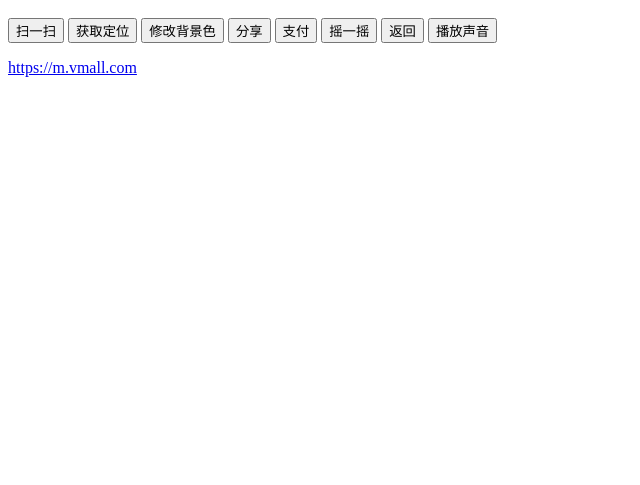
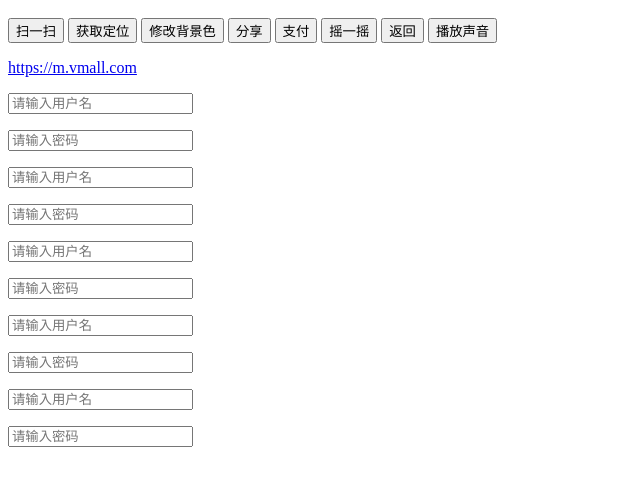
Before and after one commit to Metoos/JQWebView, a plain HTML site: page JQWebViewDemo/index.html in a window 1280 px wide. Shown: the part 57-542 px from the top of the page, without its empty margins (0-640 px from the left). Drawn offline with Linux system fonts and the light colour scheme.

```diff
--- a/JQWebViewDemo/index.html
+++ b/JQWebViewDemo/index.html
@@ -1,6 +1,15 @@
 <html>
     <head>
         <meta http-equiv="Content-Type" content="text/html; charset=utf8">
+
+            <meta name="viewport" content="width=device-width, initial-scale=1.0, maximum-scale=1.0, minimum-scale=1.0, user-scalable=no">
+                <!-- viewport ：用户网页的可视区域.
+                    width：控制viewport的大小，可以指定一个值，如600，或者特殊的值，如device-width为设备的宽度（单位为缩放100%时的CSS的像素）。
+                height：和 width 相对应，指定高度。
+                initial-scale：初始缩放比例，也即是当页面第一次 load 的时候缩放比例。
+                maximum-scale：允许用户缩放到的最大比例。
+                user-scalable：用户是否可以手动缩放。
+                -->
                 <script language="javascript">
                     var ctuapp_share_img="www.baidu.com";
                     function scanClick() {
@@ -78,7 +87,36 @@
         <input type="button" value="播放声音" onclick="playSound()" />
         <p>
         <a href='https://m.vmall.com'>https://m.vmall.com</a>
-
+        <p/>
+        <p/>
+        <input type="text" name="username" placeholder="请输入用户名" />
+        <p/>
+        <p/>
+        <input type="text" name="password" placeholder="请输入密码" />
+        <p/>
+        <p/>
+        <input type="text" name="username" placeholder="请输入用户名" />
+        <p/>
+        <p/>
+        <input type="text" name="password" placeholder="请输入密码" />
+        <p/>
+        <p/>
+        <input type="text" name="username" placeholder="请输入用户名" />
+        <p/>
+        <p/>
+        <input type="text" name="password" placeholder="请输入密码" />
+        <p/>
+        <p/>
+        <input type="text" name="username" placeholder="请输入用户名" />
+        <p/>
+        <p/>
+        <input type="text" name="password" placeholder="请输入密码" />
+        <p/>
+        <p/>
+        <input type="text" name="username" placeholder="请输入用户名" />
+        <p/>
+        <p/>
+        <input type="text" name="password" placeholder="请输入密码" />
         <!--        <h1>这是文件上传</h1>-->
         <!---->
         <!--        <input type="file" />-->
```
Also changed, not shown: 6 other files. Lines whose indentation alone changed are shown as unchanged.
